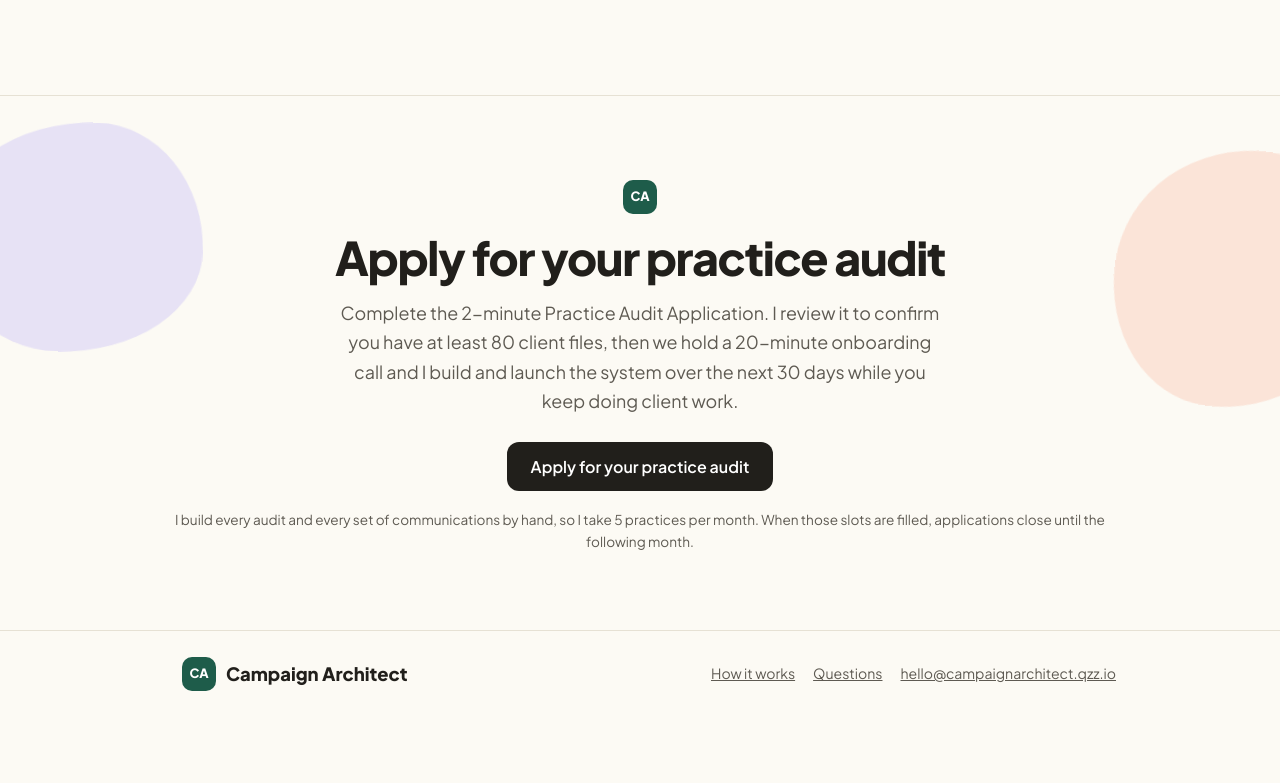
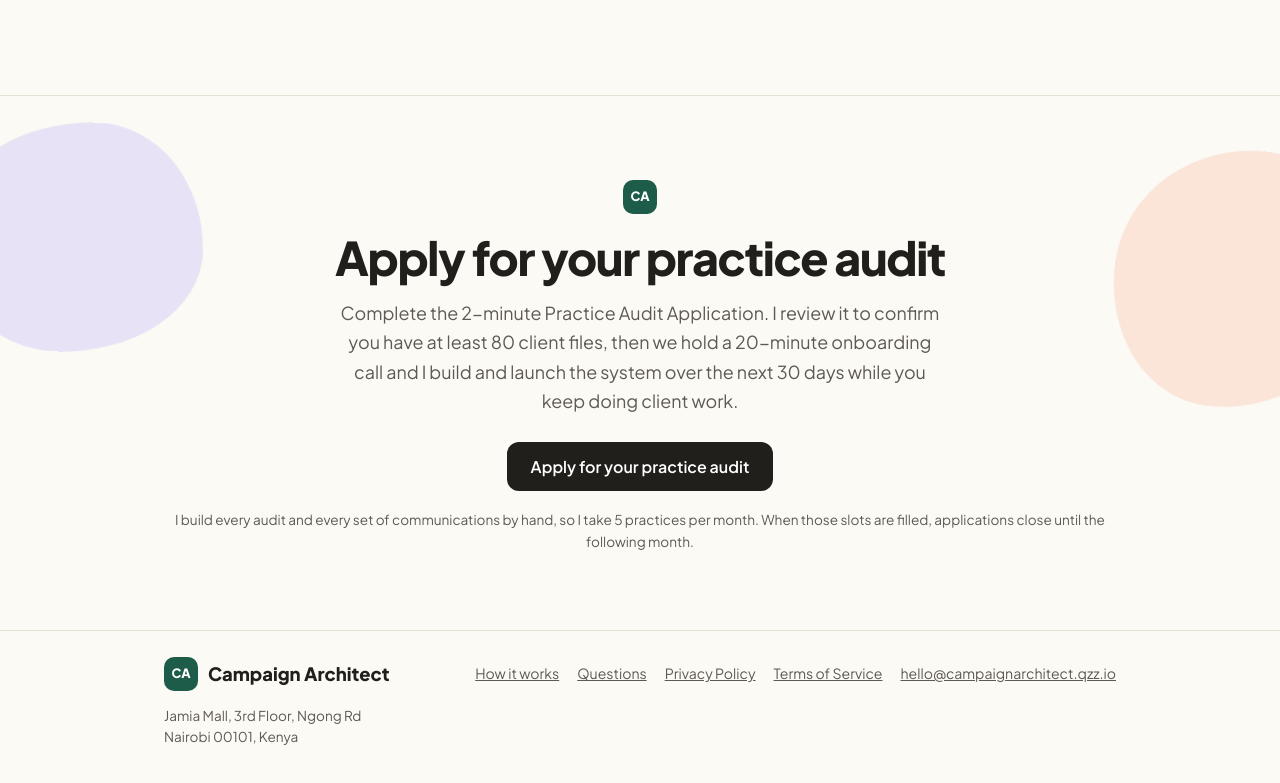
Before and after one commit to odhiambo-sketc/portfolio, a plain HTML site: page index.html in a window 1280 px wide. Shown: the part 6776-7559 px from the top of the page. Before the commit the page ends 7507 px from the top, so only its background shows below. Drawn offline with Linux system fonts and the light colour scheme.

Commit message:
Update index.html

```diff
--- a/index.html
+++ b/index.html
@@ -103,7 +103,7 @@ details p{margin:10px 0 0;font-size:.9rem;color:var(--muted)}
 .cta .sub{margin:0 auto 26px}
 footer{border-top:1px solid var(--line);padding:26px 0 40px;font-size:.88rem}
 footer .w{display:flex;justify-content:space-between;flex-wrap:wrap;gap:14px;align-items:center}
-footer a{color:var(--muted);margin-left:18px}
+footer a{color:var(--muted);white-space:nowrap}.fl{display:flex;flex-wrap:wrap;gap:6px 18px}address{font-style:normal;flex-basis:100%;margin:0;color:var(--muted);font-size:.85rem;line-height:1.55}
 .st{position:relative;display:inline-grid;overflow:hidden}
 .st i{font-style:normal;grid-area:1/1;text-align:center}
 .st .b{opacity:0;background:var(--mint);color:var(--green);margin:-2px -9px;padding:2px 9px}
@@ -364,7 +364,8 @@ footer a{color:var(--muted);margin-left:18px}
 <footer>
  <div class="w">
   <a class="logo" href="#top"><span class="mark">CA</span>Campaign Architect</a>
-  <div><a href="#how">How it works</a><a href="#faq">Questions</a><a href="mailto:hello@campaignarchitect.qzz.io">hello@campaignarchitect.qzz.io</a></div>
+  <div class="fl"><a href="#how">How it works</a><a href="#faq">Questions</a><a href="https://portfolio.campaignarchitect.qzz.io/privacy/">Privacy Policy</a><a href="https://portfolio.campaignarchitect.qzz.io/terms/">Terms of Service</a><a href="mailto:hello@campaignarchitect.qzz.io">hello@campaignarchitect.qzz.io</a></div>
+  <address>Jamia Mall, 3rd Floor, Ngong Rd<br>Nairobi 00101, Kenya</address>
  </div>
 </footer>
 <script>
```
